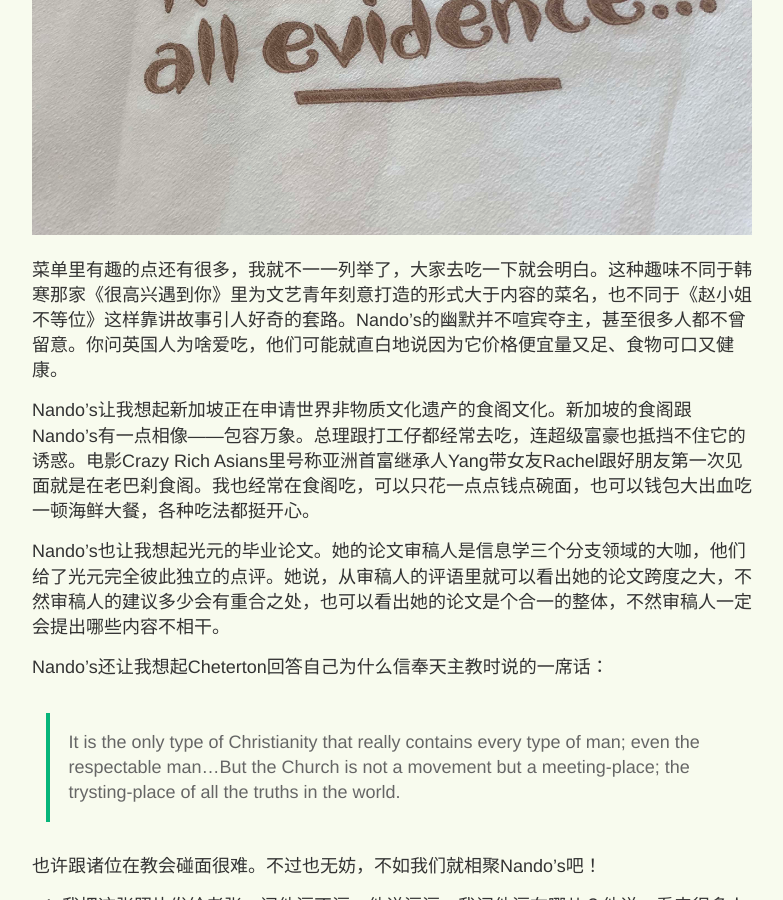
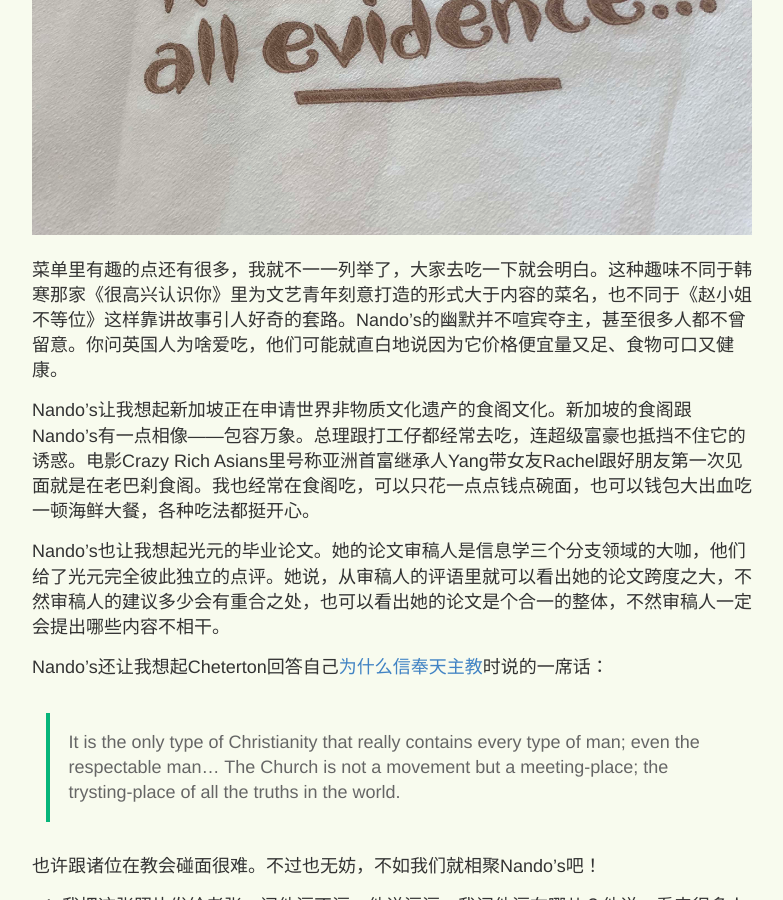
Before and after one commit to yihanxu/yihanxu.github.io, a Jekyll site: the page built from _posts/2019-5-24-nandos.md, in a window 1280 px wide and 900 px high, scrolled down 1207 px. Shown: the whole window, without its empty margins (248-1031 px from the left). Built offline with Jekyll 4.4.1, drawn with Linux system fonts in a browser that asks for light colours; comment, search, counter and statistics services are not loaded.

Commit message:
add hyperlink

```diff
--- a/_posts/2019-5-24-nandos.md
+++ b/_posts/2019-5-24-nandos.md
@@ -18,15 +18,15 @@ category: 这就是生活
 
 ![nandos_napkin](/images/nandos.jpg)
 
-菜单里有趣的点还有很多，我就不一一列举了，大家去吃一下就会明白。这种趣味不同于韩寒那家《很高兴遇到你》里为文艺青年刻意打造的形式大于内容的菜名，也不同于《赵小姐不等位》这样靠讲故事引人好奇的套路。Nando's的幽默并不喧宾夺主，甚至很多人都不曾留意。你问英国人为啥爱吃，他们可能就直白地说因为它价格便宜量又足、食物可口又健康。
+菜单里有趣的点还有很多，我就不一一列举了，大家去吃一下就会明白。这种趣味不同于韩寒那家《很高兴认识你》里为文艺青年刻意打造的形式大于内容的菜名，也不同于《赵小姐不等位》这样靠讲故事引人好奇的套路。Nando's的幽默并不喧宾夺主，甚至很多人都不曾留意。你问英国人为啥爱吃，他们可能就直白地说因为它价格便宜量又足、食物可口又健康。
 
 Nando's让我想起新加坡正在申请世界非物质文化遗产的食阁文化。新加坡的食阁跟Nando’s有一点相像——包容万象。总理跟打工仔都经常去吃，连超级富豪也抵挡不住它的诱惑。电影Crazy Rich Asians里号称亚洲首富继承人Yang带女友Rachel跟好朋友第一次见面就是在老巴刹食阁。我也经常在食阁吃，可以只花一点点钱点碗面，也可以钱包大出血吃一顿海鲜大餐，各种吃法都挺开心。
 
 Nando's也让我想起光元的毕业论文。她的论文审稿人是信息学三个分支领域的大咖，他们给了光元完全彼此独立的点评。她说，从审稿人的评语里就可以看出她的论文跨度之大，不然审稿人的建议多少会有重合之处，也可以看出她的论文是个合一的整体，不然审稿人一定会提出哪些内容不相干。
 
-Nando's还让我想起Cheterton回答自己为什么信奉天主教时说的一席话：
+Nando's还让我想起Cheterton回答自己[为什么信奉天主教](https://www.chesterton.org/why-i-am-a-catholic/)时说的一席话：
 
-> It is the only type of Christianity that really contains every type of man; even the respectable man...But the Church is not a movement but a meeting-place; the trysting-place of all the truths in the world.
+> It is the only type of Christianity that really contains every type of man; even the respectable man... The Church is not a movement but a meeting-place; the trysting-place of all the truths in the world.
 
 也许跟诸位在教会碰面很难。不过也无妨，不如我们就相聚Nando's吧！
 
```
